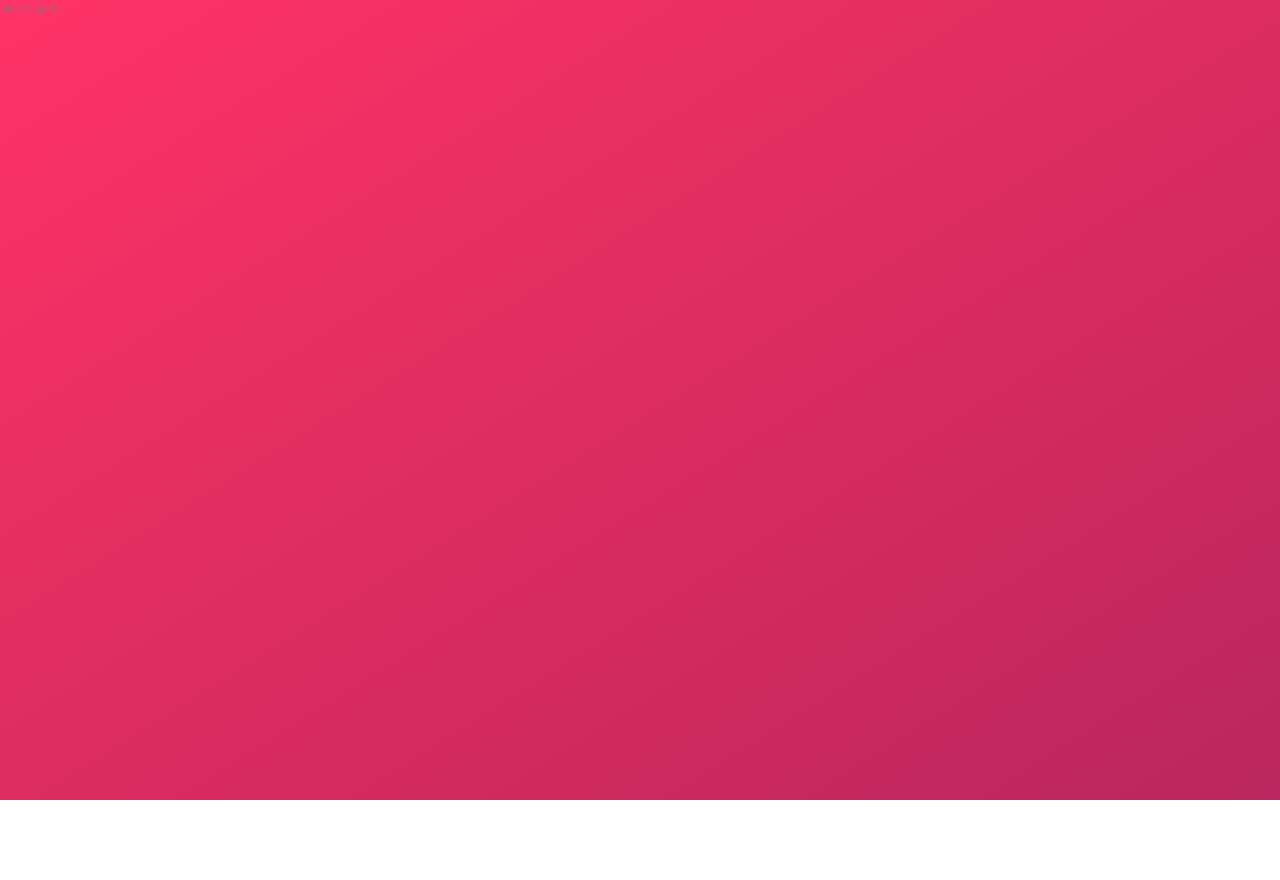
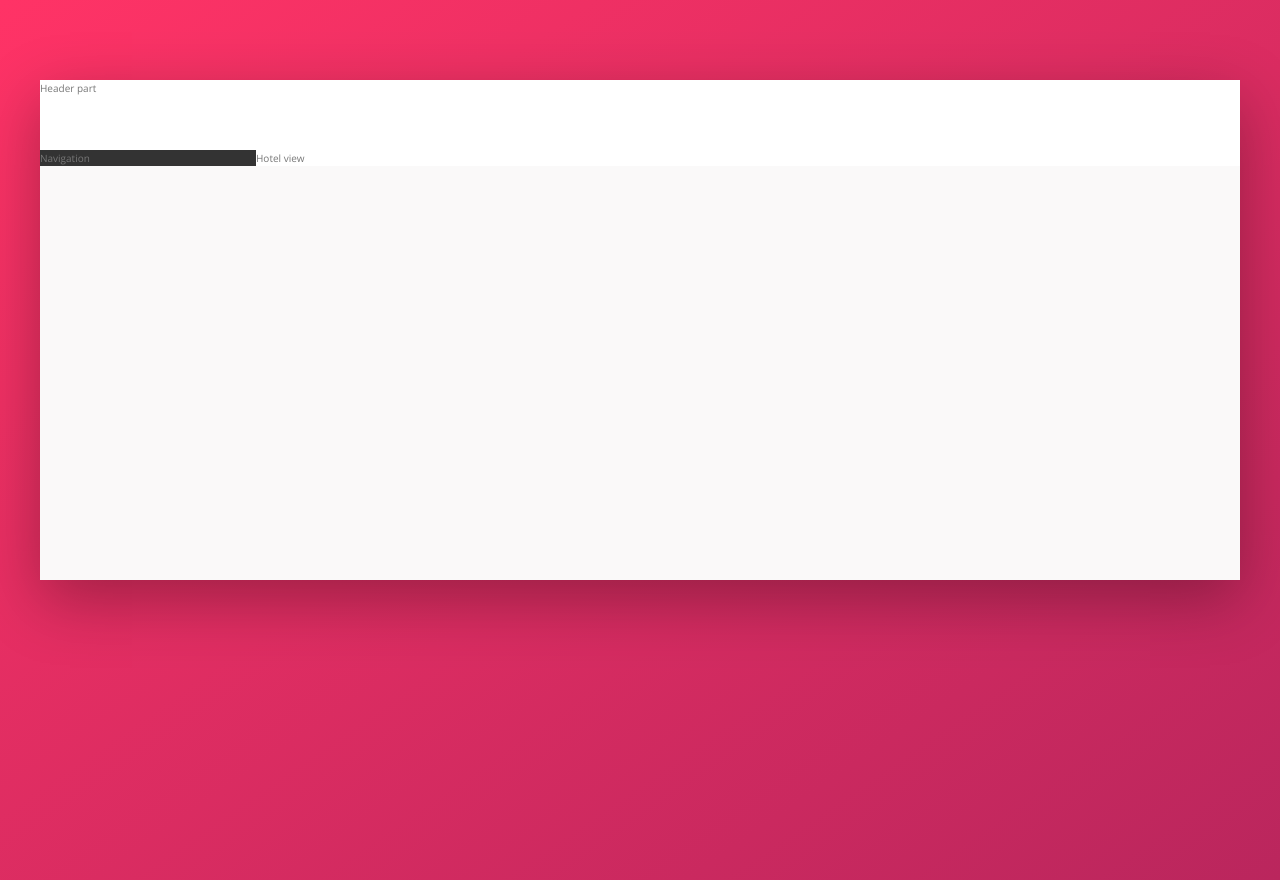
Before and after one commit to jacekzieba/Trillo, a website: page index.html in a window 1280 px wide. Before the commit the page ends 800 px from the top, so only its background shows below. Drawn offline with nearby package versions, Linux system fonts and the light colour scheme.

Commit message:
Basic layout

```diff
--- a/index.html
+++ b/index.html
@@ -5,7 +5,7 @@
         <meta name="viewport" content="width=device-width, initial-scale=1.0">
 
         <link href="https://fonts.googleapis.com/css?family=Open+Sans:300,400,600" rel="stylesheet">
-        <link rel="stylesheet" href="/sass/main.css">
+        <link rel="stylesheet" href="/Trillo/sass/main.css">
         <link rel="shortcut icon" type="image/png" href="img/favicon.png">
 
         <title>trillo &mdash; Your all-in-one booking app</title>
@@ -17,10 +17,10 @@
             </header>
             <div class="content">
                 <nav class="sidebar">
-
+                    Navigation
                 </nav>
                 <main class="hotel-view">
-
+                    Hotel view
                 </main>
             </div>
         </div>
--- a/sass/_base.scss
+++ b/sass/_base.scss
@@ -12,6 +12,9 @@
     --color-grey-dark-2: #777;
     --color-grey-dark-3: #999;
 
+    --color-white: #fff;
+
+    --shadow-dark: 0 2rem 6rem rgba(0,0,0,.3);
 }
 
 * {
--- a/sass/_layout.scss
+++ b/sass/_layout.scss
@@ -1,19 +1,28 @@
 .container {
-    width: 120rem;
+    max-width: 120rem;
+    margin: 8rem auto;
+    background-color: var(--color-grey-light-1);
+    box-shadow: var(--shadow-dark);
+
+    min-height: 50rem;
 }
 
 .header {
-
+    height: 7rem;
+    background-color: var(--color-white);
+    border-bottom: var(--color-grey-light-2);
 }
 
 .content {
-
+    display: flex;
 }
 
 .sidebar {
-
+    background-color: var(--color-grey-dark-1);
+    flex: 0 0 18%;
 }
 
 .hotel-view {
-
+    background-color: var(--color-white);
+    flex: 1;
 }
```
Also changed, not shown: sass/main.css, 1 other file.
